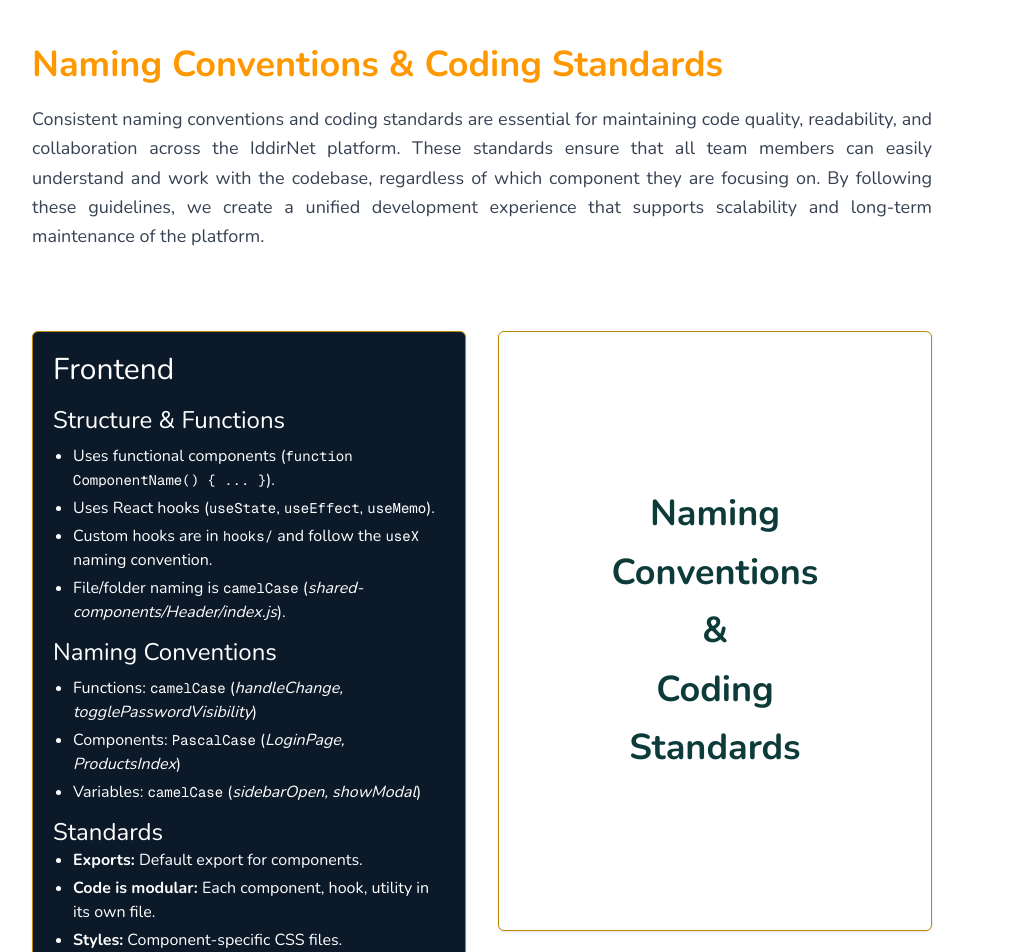
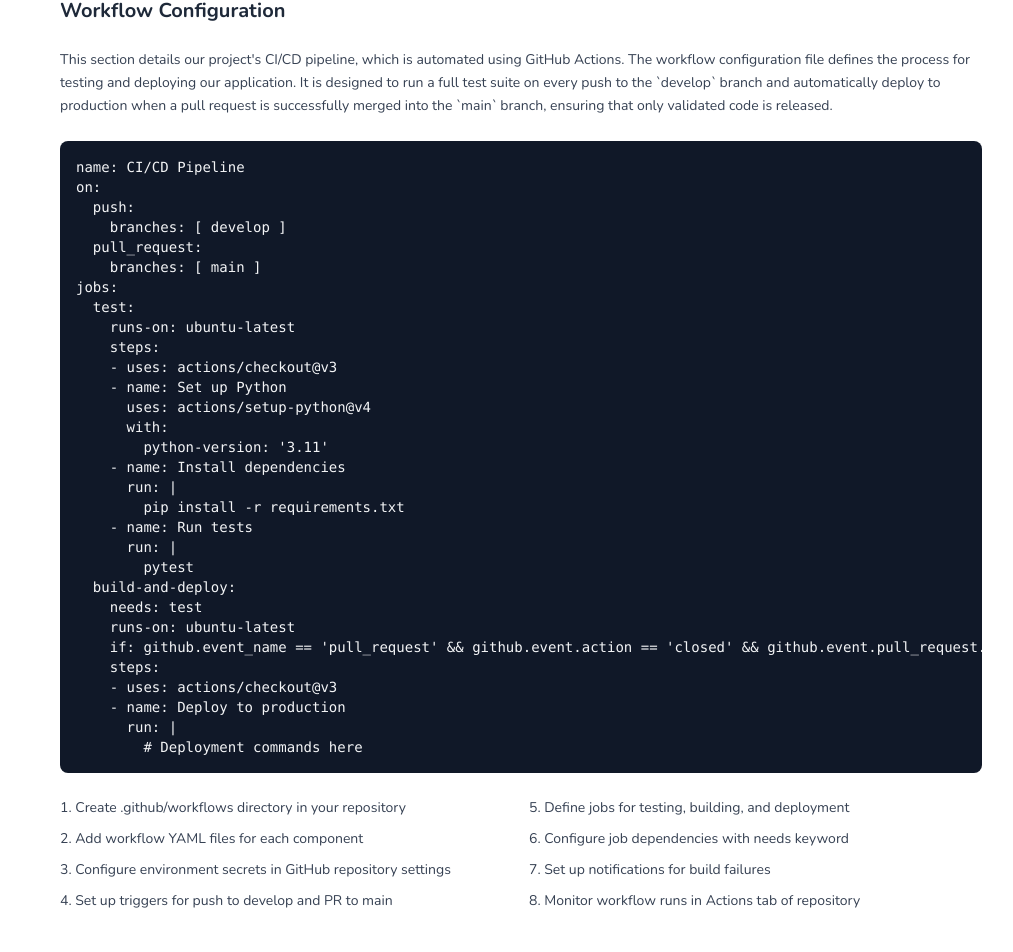
Before and after one commit to fanabezabih/Iddirnet-technical-documentation, a Next.js app in the folder iddirnet-documentation/: page / in a window 1280 px wide. Shown: the part 9155-10107 px from the top of the page, without its empty margins (260-1273 px from the left). Built offline with nearby package versions, Linux system fonts and the light colour scheme.

Commit message:
EDited stylings

```diff
--- a/iddirnet-documentation/src/app/components/codeStandard/index.tsx
+++ b/iddirnet-documentation/src/app/components/codeStandard/index.tsx
@@ -4,7 +4,7 @@ import React from "react";
 export default function NamingConventions() {
   return (
     <div
-      className="max-w-6xl mx-auto px-4 sm:px-6 py-6 sm:py-10 space-y-8 sm:space-y-12 font-sans 2xl:ml-85 xl:ml-67"
+      className="max-w-6xl mx-auto px-4 sm:px-6 py-6 sm:py-10 space-y-8 sm:space-y-12 font-sans 2xl:ml-105 xl:ml-75"
       style={{ fontFamily: "'Nunito', sans-serif", color: '#171717' }}
     >
 
--- a/iddirnet-documentation/src/app/components/codeStructure/index.tsx
+++ b/iddirnet-documentation/src/app/components/codeStructure/index.tsx
@@ -2,10 +2,10 @@ export default function CodeStructure() {
 
     return (
         <div
-            className="max-w-6xl mx-auto px-4 sm:px-6 py-6 sm:py-10 space-y-8 sm:space-y-12 font-sans 2xl:ml-85 xl:ml-67"
+            className="max-w-6xl mx-auto px-4 sm:px-6 py-6 sm:py-10 space-y-8 sm:space-y-12 font-sans 2xl:ml-105 xl:ml-75"
             style={{ fontFamily: "'Nunito', sans-serif", color: '#171717' }}
         >
-            <section className="2xl:max-w-[1600px] xl:max-w-[1100px]">
+            <section className="2xl:max-w-[1600px] xl:max-w-[964px]">
                 <h1
                     className="text-2xl sm:text-3xl font-bold mb-6"
                     style={{ color: '#FF9800' }}
--- a/iddirnet-documentation/src/app/components/deploymentMethods/index.tsx
+++ b/iddirnet-documentation/src/app/components/deploymentMethods/index.tsx
@@ -1,7 +1,7 @@
 export default function Deployment() {
     return (
         <div
-            className="max-w-6xl mx-auto px-4 sm:px-6 py-6 sm:py-10 space-y-8 sm:space-y-12 font-sans 2xl:ml-85 xl:ml-67"
+            className="max-w-6xl mx-auto px-4 sm:px-6 py-6 sm:py-10 space-y-8 sm:space-y-12 font-sans 2xl:ml-105 xl:ml-75"
             style={{ fontFamily: "'Nunito', sans-serif", color: '#171717' }}
         >
             <section className="flex flex-col md:flex-row gap-6 md:gap-16 lg:gap-60 items-center">
@@ -9,7 +9,7 @@ export default function Deployment() {
                     <h1 className="text-3xl sm:text-4xl font-bold" style={{ color: '#FF9800' }}>
                         Deployment Strategy
                     </h1>
-                    <p className="text-gray-700 leading-relaxed text-base sm:text-lg text-justify xl:w-[900] 2xl:w-[900]">
+                    <p className="text-gray-700 leading-relaxed text-base sm:text-lg text-justify xl:w-[900] 2xl:w-[1100]">
                         Deploying the IddirNet platform components involved careful consideration of performance, scalability,
                         ease of maintenance, and user accessibility. We chose deployment solutions that maximize reliability while aligning
                         with community needs and technology stack strengths. Across backend, frontend, and mobile app deployments, our strategy
@@ -206,70 +206,6 @@ export default function Deployment() {
                         </div>
                     </div>
 
-                    {/* Workflow Configuration - Outside the box */}
-                    <div className="mt-8 space-y-6">
-                        <h3 className="text-xl font-bold text-gray-800">
-                            Workflow Configuration
-                        </h3>
-
-                        <div className="bg-gray-900 text-gray-100 rounded-lg p-4 mb-6 overflow-x-auto">
-                            <pre className="text-sm">
-                                <code>{`name: CI/CD Pipeline
-
-on:
-  push:
-    branches: [ develop ]
-  pull_request:
-    branches: [ main ]
-
-jobs:
-  test:
-    runs-on: ubuntu-latest
-    steps:
-    - uses: actions/checkout@v3
-    - name: Set up Python
-      uses: actions/setup-python@v4
-      with:
-        python-version: '3.11'
-    - name: Install dependencies
-      run: |
-        pip install -r requirements.txt
-    - name: Run tests
-      run: |
-        pytest
-
-  build-and-deploy:
-    needs: test
-    runs-on: ubuntu-latest
-    if: github.event_name == 'pull_request' && github.event.action == 'closed' && github.event.pull_request.merged == true
-    steps:
-    - uses: actions/checkout@v3
-    - name: Deploy to production
-      run: |
-        # Deployment commands here`}</code>
-                            </pre>
-                        </div>
-
-                        <div className="grid grid-cols-1 md:grid-cols-2 gap-4">
-                            <div>
-                                <ol className="list-decimal list-inside space-y-2 text-gray-700 leading-relaxed text-sm">
-                                    <li>Create .github/workflows directory in your repository</li>
-                                    <li>Add workflow YAML files for each component</li>
-                                    <li>Configure environment secrets in GitHub repository settings</li>
-                                    <li>Set up triggers for push to develop and PR to main</li>
-                                </ol>
-                            </div>
-
-                            <div>
-                                <ol start={5} className="list-decimal list-inside space-y-2 text-gray-700 leading-relaxed text-sm">
-                                    <li>Define jobs for testing, building, and deployment</li>
-                                    <li>Configure job dependencies with needs keyword</li>
-                                    <li>Set up notifications for build failures</li>
-                                    <li>Monitor workflow runs in Actions tab of repository</li>
-                                </ol>
-                            </div>
-                        </div>
-                    </div>
                 </div>
             </section>
         </div>
--- a/iddirnet-documentation/src/app/components/setup_instructions/index.tsx
+++ b/iddirnet-documentation/src/app/components/setup_instructions/index.tsx
@@ -2,7 +2,7 @@ export default function SetupInstructions() {
     return (
         <div
             id="setup-instructions"
-            className="max-w-6xl mx-auto px-4 sm:px-6 py-8 sm:py-12 space-y-10 xl:max-w-[970px] xl:ml-65 2xl:max-w-[1350px] 2xl:ml-80"
+            className="max-w-6xl mx-auto px-4 sm:px-6 py-8 sm:py-12 space-y-10 xl:max-w-[970px] xl:ml-74 2xl:max-w-[1350px] 2xl:ml-104"
             style={{ fontFamily: "'Nunito', sans-serif", color: '#171717' }}
         >
             <h1 className="text-2xl sm:text-3xl font-bold mb-4 text-center" style={{ color: '#1E2736' }}>
@@ -23,7 +23,6 @@ export default function SetupInstructions() {
                         <li>Start dev server</li>
                     </ol>
                 </div>
-
                 <div className="lg:w-1/3 bg-[#B8823C] text-white rounded-lg p-6 shadow-md">
                     <h2 className="text-xl font-semibold mb-4">
                         Frontend Web Setup
@@ -36,7 +35,6 @@ export default function SetupInstructions() {
                         <li>npm start</li>
                     </ol>
                 </div>
-
                 <div
                     className="lg:w-1/3 bg-white rounded-lg p-6 shadow-md border-2"
                     style={{ color: '#1E2736', borderColor: '#1E2736' }}
@@ -54,6 +52,66 @@ export default function SetupInstructions() {
                     </ol>
                 </div>
             </div>
+            <div className="mt-8 space-y-6">
+                <h3 className="text-xl font-bold text-gray-800">
+                    Workflow Configuration
+                </h3>
+                <p className="text-gray-700 leading-relaxed text-sm mb-6">
+                    This section details our project's CI/CD pipeline, which is automated using GitHub Actions. The workflow configuration file defines the process for testing and deploying our application. It is designed to run a full test suite on every push to the `develop` branch and automatically deploy to production when a pull request is successfully merged into the `main` branch, ensuring that only validated code is released.
+                </p>
+                <div className="bg-gray-900 text-gray-100 rounded-lg p-4 mb-6 overflow-x-auto">
+                    <pre className="text-sm">
+                        <code>{`name: CI/CD Pipeline
+on:
+  push:
+    branches: [ develop ]
+  pull_request:
+    branches: [ main ]
+jobs:
+  test:
+    runs-on: ubuntu-latest
+    steps:
+    - uses: actions/checkout@v3
+    - name: Set up Python
+      uses: actions/setup-python@v4
+      with:
+        python-version: '3.11'
+    - name: Install dependencies
+      run: |
+        pip install -r requirements.txt
+    - name: Run tests
+      run: |
+        pytest
+  build-and-deploy:
+    needs: test
+    runs-on: ubuntu-latest
+    if: github.event_name == 'pull_request' && github.event.action == 'closed' && github.event.pull_request.merged == true
+    steps:
+    - uses: actions/checkout@v3
+    - name: Deploy to production
+      run: |
+        # Deployment commands here`}</code>
+                    </pre>
+                </div>
+                <div className="grid grid-cols-1 md:grid-cols-2 gap-4">
+                    <div>
+                        <ol className="list-decimal list-inside space-y-2 text-gray-700 leading-relaxed text-sm">
+                            <li>Create .github/workflows directory in your repository</li>
+                            <li>Add workflow YAML files for each component</li>
+                            <li>Configure environment secrets in GitHub repository settings</li>
+                            <li>Set up triggers for push to develop and PR to main</li>
+                        </ol>
+                    </div>
+                    <div>
+                        <ol start={5} className="list-decimal list-inside space-y-2 text-gray-700 leading-relaxed text-sm">
+                            <li>Define jobs for testing, building, and deployment</li>
+                            <li>Configure job dependencies with needs keyword</li>
+                            <li>Set up notifications for build failures</li>
+                            <li>Monitor workflow runs in Actions tab of repository</li>
+                        </ol>
+                    </div>
+                </div>
+            </div>
         </div>
     );
 }
--- a/iddirnet-documentation/src/app/components/testingQA/index.tsx
+++ b/iddirnet-documentation/src/app/components/testingQA/index.tsx
@@ -5,11 +5,11 @@ import { FaArrowRight } from 'react-icons/fa';
 export default function Testing() {
   return (
     <div
-      className="max-w-6xl mx-auto px-4 sm:px-6 py-6 sm:py-10 space-y-8 sm:space-y-12 font-sans 2xl:ml-85 xl:ml-67"
+      className="max-w-6xl mx-auto px-4 sm:px-6 py-6 sm:py-10 space-y-8 sm:space-y-12 font-sans 2xl:ml-105 xl:ml-75"
       style={{ fontFamily: "'Nunito', sans-serif", color: '#171717' }}
     >
       <section className="flex flex-col md:flex-row gap-6 md:gap-16 lg:gap-60 items-center">
-        <div className="2xl:w-[700px] xl:w-[500px] space-y-5">
+        <div className="2xl:w-[700px] xl:w-[410px] space-y-5">
           <h1 className="text-3xl sm:text-4xl font-bold" style={{ color: '#FF9800' }}>
             Quality Assurance
           </h1>
```
